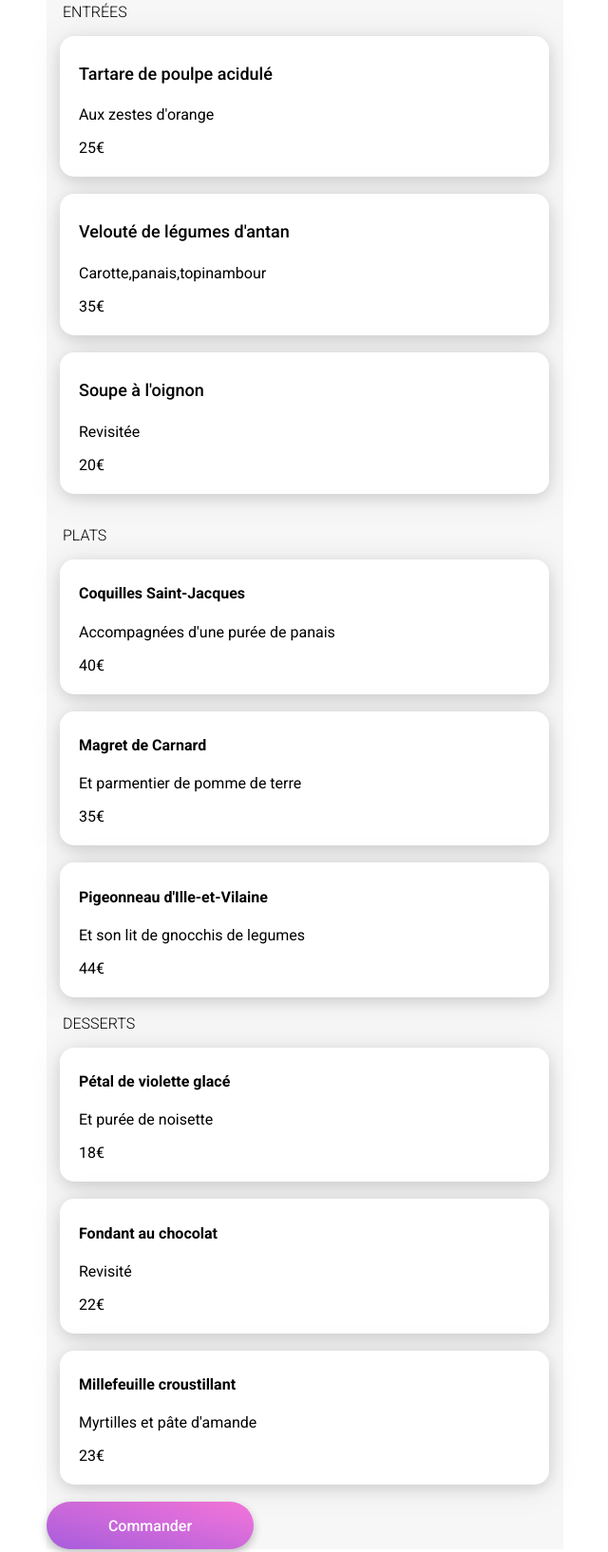
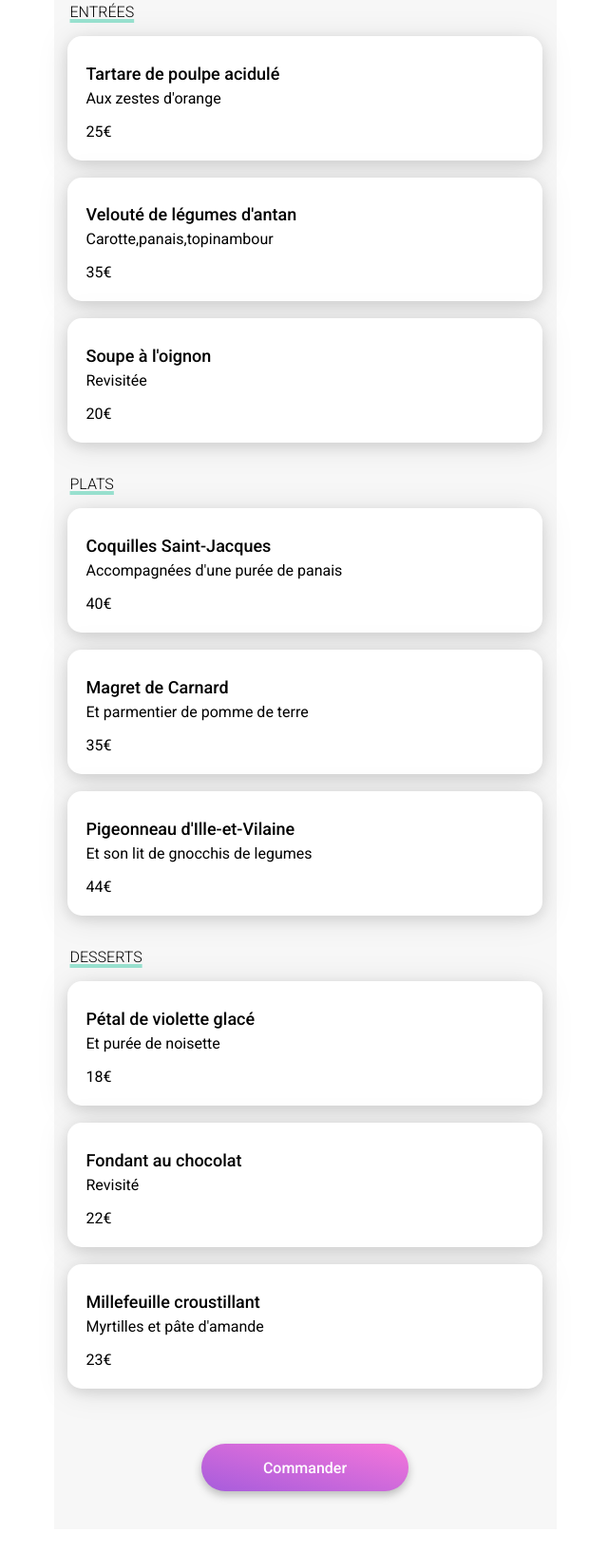
Before and after one commit to julianneangotmigotto/ohmyfood, a website: page Restaurants/alafrancaise.html in a window 1280 px wide. Shown: the part 382-2016 px from the top of the page at 95% size, without its empty margins (319-959 px from the left). Drawn offline with Linux system fonts and the light colour scheme; a web font is replaced by a local one.

Commit message:
07072023

```diff
--- a/Restaurants/alafrancaise.html
+++ b/Restaurants/alafrancaise.html
@@ -56,31 +56,33 @@
           <i class="fa-regular fa-heart fa-1x nomclasse"></i>
         </div>
         <div class="ENTREES">
-          <h3>ENTRÉES</h3>
-          <div class="ENTREES_CARDS">
+          <u class="underline">
+            <h3>ENTRÉES</h3>
+          </u>
+          <div class="resto_cards">
             <article class="card">
               <div class="card-content">
-                <div class="card-txt">
-                  <h4 class="card-title">Tartare de poulpe acidulé</h4>
-                  <p class="card-subtitle">Aux zestes d'orange</p>
+                <div>
+                  <h4>Tartare de poulpe acidulé</h4>
+                  <p>Aux zestes d'orange</p>
                   <p class="card-price">25<span class="euro">€</span></p>
                 </div>
               </div>
             </article>
             <article class="card">
               <div class="card-content">
-                <div class="card-txt">
-                  <h4 class="card-title">Velouté de légumes d'antan</h4>
-                  <p class="card-subtitle">Carotte,panais,topinambour</p>
+                <div>
+                  <h4>Velouté de légumes d'antan</h4>
+                  <p>Carotte,panais,topinambour</p>
                   <p class="card-price">35<span class="euro">€</span></p>
                 </div>
               </div>
             </article>
             <article class="card">
               <div class="card-content">
-                <div class="card-txt">
-                  <h4 class="card-title">Soupe à l'oignon</h4>
-                  <p class="card-subtitle">Revisitée</p>
+                <div>
+                  <h4>Soupe à l'oignon</h4>
+                  <p>Revisitée</p>
                   <p class="card-price">20<span class="euro">€</span></p>
                 </div>
               </div>
@@ -88,33 +90,33 @@
           </div>
         </div>
         <div class="PLATS">
-          <h3>PLATS</h3>
-          <div class="PLATS_CARDS">
+          <u class="underline">
+            <h3>PLATS</h3>
+          </u>
+          <div class="resto_cards">
             <article class="card">
               <div class="card-content">
-                <div class="card-txt">
-                  <h4 class="card-title">Coquilles Saint-Jacques</h4>
-                  <p class="card-subtitle">
-                    Accompagnées d'une purée de panais
-                  </p>
+                <div>
+                  <h4>Coquilles Saint-Jacques</h4>
+                  <p>Accompagnées d'une purée de panais</p>
                   <p class="card-price">40<span class="euro">€</span></p>
                 </div>
               </div>
             </article>
             <article class="card">
               <div class="card-content">
-                <div class="card-txt">
-                  <h4 class="card-title">Magret de Carnard</h4>
-                  <p class="card-subtitle">Et parmentier de pomme de terre</p>
+                <div>
+                  <h4>Magret de Carnard</h4>
+                  <p>Et parmentier de pomme de terre</p>
                   <p class="card-price">35<span class="euro">€</span></p>
                 </div>
               </div>
             </article>
             <article class="card">
               <div class="card-content">
-                <div class="card-txt">
-                  <h4 class="card-title">Pigeonneau d'Ille-et-Vilaine</h4>
-                  <p class="card-subtitle">Et son lit de gnocchis de legumes</p>
+                <div>
+                  <h4>Pigeonneau d'Ille-et-Vilaine</h4>
+                  <p>Et son lit de gnocchis de legumes</p>
                   <p class="card-price">44<span class="euro">€</span></p>
                 </div>
               </div>
@@ -122,31 +124,33 @@
           </div>
         </div>
         <div class="DESSERTS">
-          <h3>DESSERTS</h3>
-          <div class="DESSERTS_CARDS">
+          <u class="underline">
+            <h3>DESSERTS</h3>
+          </u>
+          <div class="resto_cards">
             <article class="card">
               <div class="card-content">
-                <div class="card-txt">
-                  <h4 class="card-title">Pétal de violette glacé</h4>
-                  <p class="card-subtitle">Et purée de noisette</p>
+                <div>
+                  <h4>Pétal de violette glacé</h4>
+                  <p>Et purée de noisette</p>
                   <p class="card-price">18<span class="euro">€</span></p>
                 </div>
               </div>
             </article>
             <article class="card">
               <div class="card-content">
-                <div class="card-txt">
-                  <h4 class="card-title">Fondant au chocolat</h4>
-                  <p class="card-subtitle">Revisité</p>
+                <div>
+                  <h4>Fondant au chocolat</h4>
+                  <p>Revisité</p>
                   <p class="card-price">22<span class="euro">€</span></p>
                 </div>
               </div>
             </article>
             <article class="card">
               <div class="card-content">
-                <div class="card-txt">
-                  <h4 class="card-title">Millefeuille croustillant</h4>
-                  <p class="card-subtitle">Myrtilles et pâte d'amande</p>
+                <div>
+                  <h4>Millefeuille croustillant</h4>
+                  <p>Myrtilles et pâte d'amande</p>
                   <p class="card-price">23<span class="euro">€</span></p>
                 </div>
               </div>
--- a/sass/Index/index.scss
+++ b/sass/Index/index.scss
@@ -214,6 +214,10 @@ max-width: 375px;
 max-height: 275px;
 }
 
+.underline {
+    text-decoration: 4px underline $blueline;
+}
+
 .section_menu {
     background-color: $lightgrey2;
     position: relative;
@@ -235,17 +239,39 @@ max-height: 275px;
             font-size: 16px;
             font-weight: 300;
         }
+
 }
 
-.ENTREES_CARDS{
+.resto_cards{
     display: flex;
     flex-direction: column;
+
+    .card-content{
+        display: flex;
+        flex-direction: column;
+        justify-content: space-between;
+        box-sizing: border-box;
+    }
 
     h4 {
         font-family: Roboto;
         font-size: 18px;
         font-weight: 500;
+        margin-bottom: -10px;
     }
+
+    .card-price{
+
+    }
+
+}
+
+.buttonrestopages{
+    display: flex;
+    align-items: center;
+    justify-content: center;
+    padding-top: 40px;
+    padding-bottom: 40px;
 }
 
 /****** Media queries ***********/
--- a/sass/main.scss
+++ b/sass/main.scss
@@ -3,3 +3,4 @@
 @import './Index/spiner.scss';
 @import './Index/index.scss';
 @import './Index/footer.scss';
+@import './resto.scss';
```
Also changed, not shown: Restaurants/delicedessens.html (+27 -14 lines), css/style.css, sass/resto.scss (added), 1 other file.
